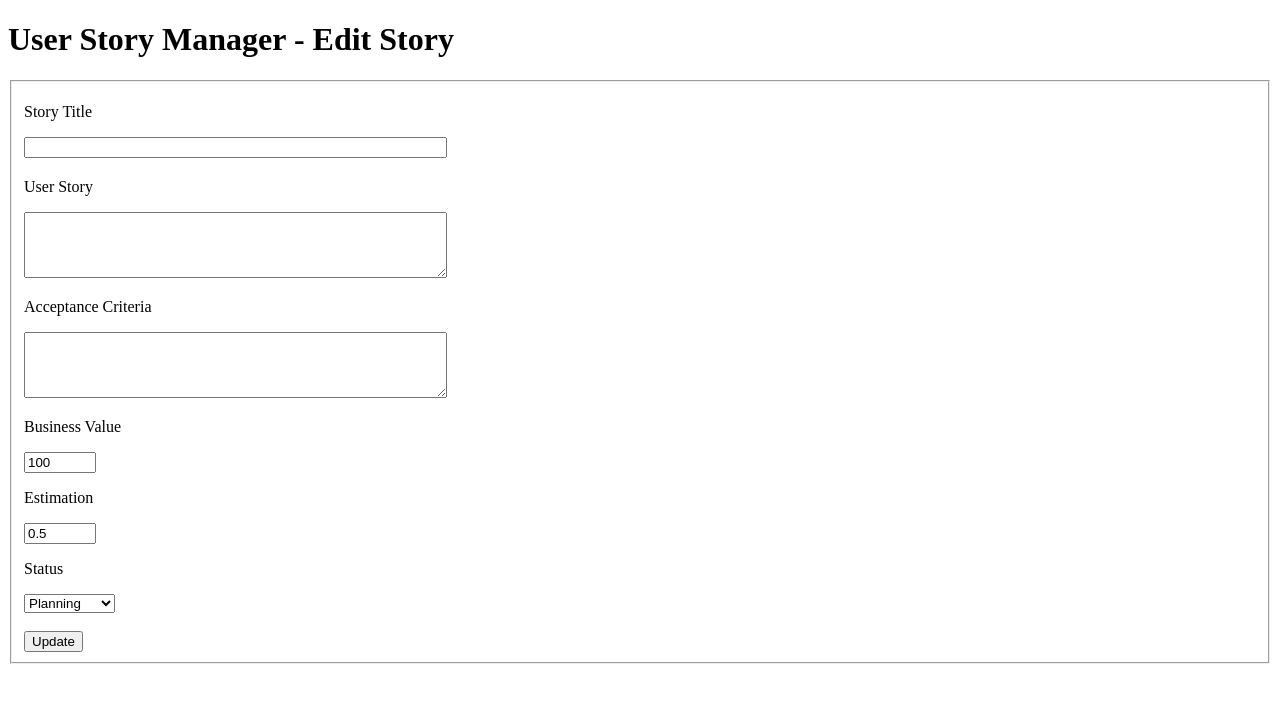
After one commit to CodecoolBP20161/user-story-manager-cickib, a Python web app: template templates/update.html in a window 1280 px wide. The commit adds this page. Shown: the top 703 px of the page. Run offline with Jinja, Linux system fonts and the light colour scheme; the template is opened without the code that fills it, so the values that code supplies are empty.

Commit message:
update page loads data from database - estimation and business value to be fixed

```diff
--- a/templates/form.html
+++ b/templates/form.html
@@ -6,15 +6,17 @@
         {% endblock %}
     </head>
         <body>
-        <h1>User Story Manager - Add new Story</h1>
+
+        <h1>User Story Manager{% block logic %}{% endblock %}</h1>
             <form action="" method="post">
                 <fieldset>
                      <p><label for="story_title" id="story_title" name="story_title">Story Title</label></p>
-                            <textarea id="story_title" name="story_title" rows="1" cols="50" style="resize:none"></textarea>
+                <div id="story_title">
+                            <textarea id="story_title" name="story_title" rows="1" cols="50" style="resize:none">{% block story_title %}{% endblock %}</textarea></div>
                         <p><label for="user_story" id="user_story" name="user_story">User Story</label></p>
-                            <textarea id="user_story" name="user_story" rows="4" cols="50"></textarea>
+                            <textarea id="user_story" name="user_story" rows="4" cols="50">{% block user_story %}{% endblock %}</textarea>
                         <p><label for="acceptance_criteria" id="acceptance_criteria" name="acceptance_criteria">Acceptance Criteria</label></p>
-                            <textarea id="acceptance_criteria" name="acceptance_criteria" rows="4" cols="50"></textarea>
+                            <textarea id="acceptance_criteria" name="acceptance_criteria" rows="4" cols="50">{% block criteria %}{% endblock %}</textarea>
                         <p><label for="business_value" id="business_value" name="business_value">Business Value</label></p>
                             <input type="number"  id="business_value" name="business_value" min="100" max="1500" step="100" value="100">
                             <!--input type="range"  name="business_value" min="100" max="1500" step="100" value="100"-->
@@ -31,6 +33,7 @@
                     <br>
                     <br>
                     <div id="content">{% block content %}{% endblock %}</div>
+
                 </fieldset>
             </form>
         </body>
--- /dev/null
+++ b/templates/update.html
@@ -0,0 +1,30 @@
+{% extends "form.html" %}
+
+{% block title %} - Edit Story{% endblock %}
+{% block head %}
+    {{ super() }}
+{% endblock %}
+
+{% block logic %} - Edit Story{% endblock %}
+
+
+{% if edit_story %}
+
+{% block story_title %}
+{{edit_story.story_title}}
+{% endblock %}
+
+{% block user_story %}
+{{ edit_story.story_title }}
+{% endblock %}
+
+{% block criteria %}
+{{edit_story.acceptance_criteria}}
+{% endblock %}
+
+{% endif %}
+
+
+{% block content %}
+<input type="submit" name="logic" id="update" value="Update">
+{% endblock %}
```
Also changed, not shown: app.py (+11 -11 lines), templates/add.html (added, +12 -0 lines).
